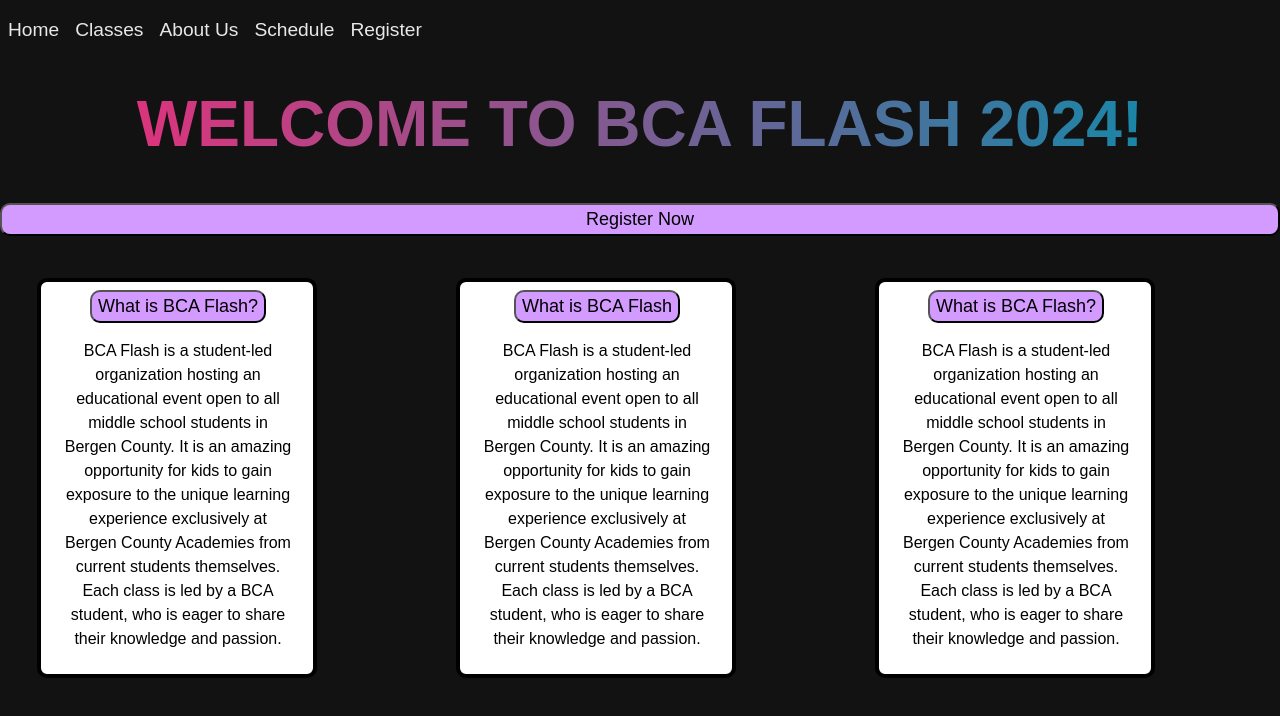
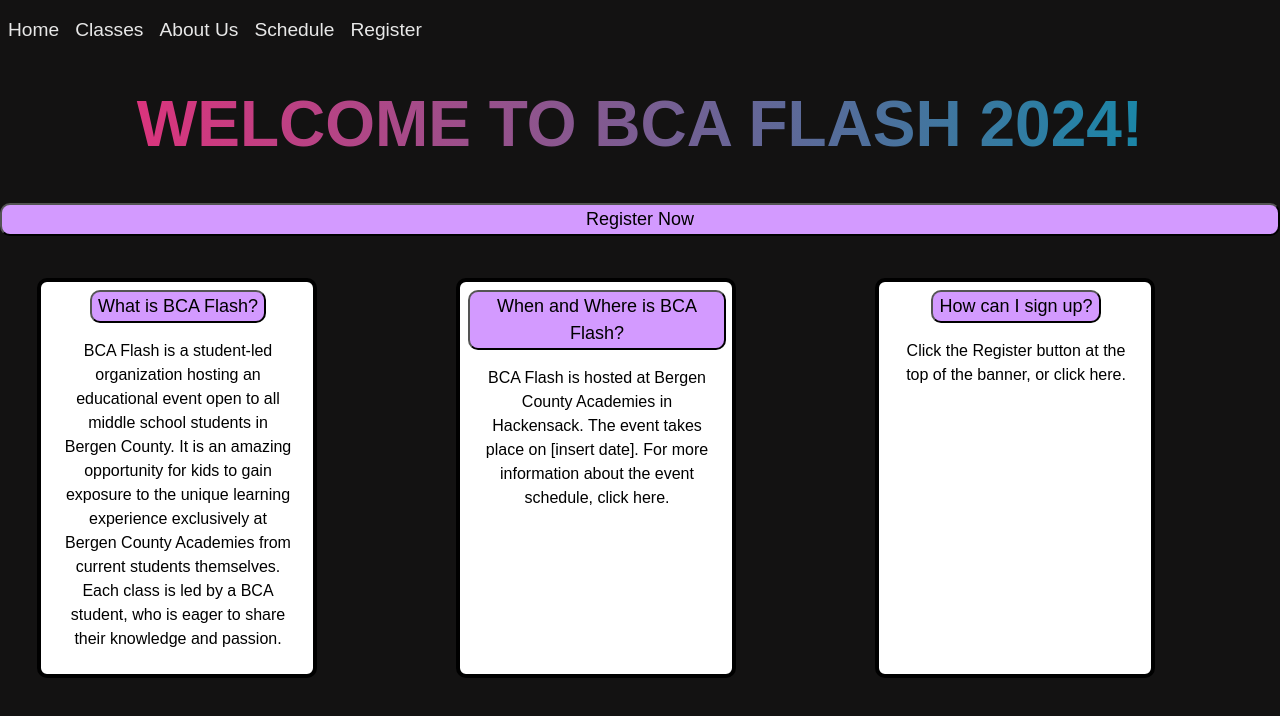
Before and after one commit to Lermanator/bca-flash, a React (Create React App) app: page / in a window 1280 px wide. Shown: the top 716 px of the page. Built offline with nearby package versions, Linux system fonts and the light colour scheme; a web font is replaced by a local one.

Commit message:
edited the home cards

```diff
--- a/src/pages/Home/Home.js
+++ b/src/pages/Home/Home.js
@@ -30,11 +30,9 @@
             <HomeCard question="What is BCA Flash?" answer="BCA Flash is a student-led organization hosting an educational event open to all middle school students in Bergen County. It is an amazing opportunity for kids to gain exposure to the unique learning experience exclusively at Bergen County Academies from current students themselves.
                 Each class is led by a BCA student, who is eager to share their knowledge and passion. "></HomeCard>
 
-            <HomeCard question="What is BCA Flash" answer="BCA Flash is a student-led organization hosting an educational event open to all middle school students in Bergen County. It is an amazing opportunity for kids to gain exposure to the unique learning experience exclusively at Bergen County Academies from current students themselves.
-                Each class is led by a BCA student, who is eager to share their knowledge and passion. "></HomeCard>
+            <HomeCard question="When and Where is BCA Flash?" answer="BCA Flash is hosted at Bergen County Academies in Hackensack. The event takes place on [insert date]. For more information about the event schedule, click here."></HomeCard>
 
-            <HomeCard question="What is BCA Flash?" answer="BCA Flash is a student-led organization hosting an educational event open to all middle school students in Bergen County. It is an amazing opportunity for kids to gain exposure to the unique learning experience exclusively at Bergen County Academies from current students themselves.
-                Each class is led by a BCA student, who is eager to share their knowledge and passion. "></HomeCard>
+            <HomeCard question="How can I sign up?" answer="Click the Register button at the top of the banner, or click here."></HomeCard>
 
             {/* <div className="gradientBg1" id="answer">
                 BCA Flash is a student-led organization hosting an educational event open to all middle school students in Bergen County. It is an amazing opportunity for kids to gain exposure to the unique learning experience exclusively at Bergen County Academies from current students themselves.
```
